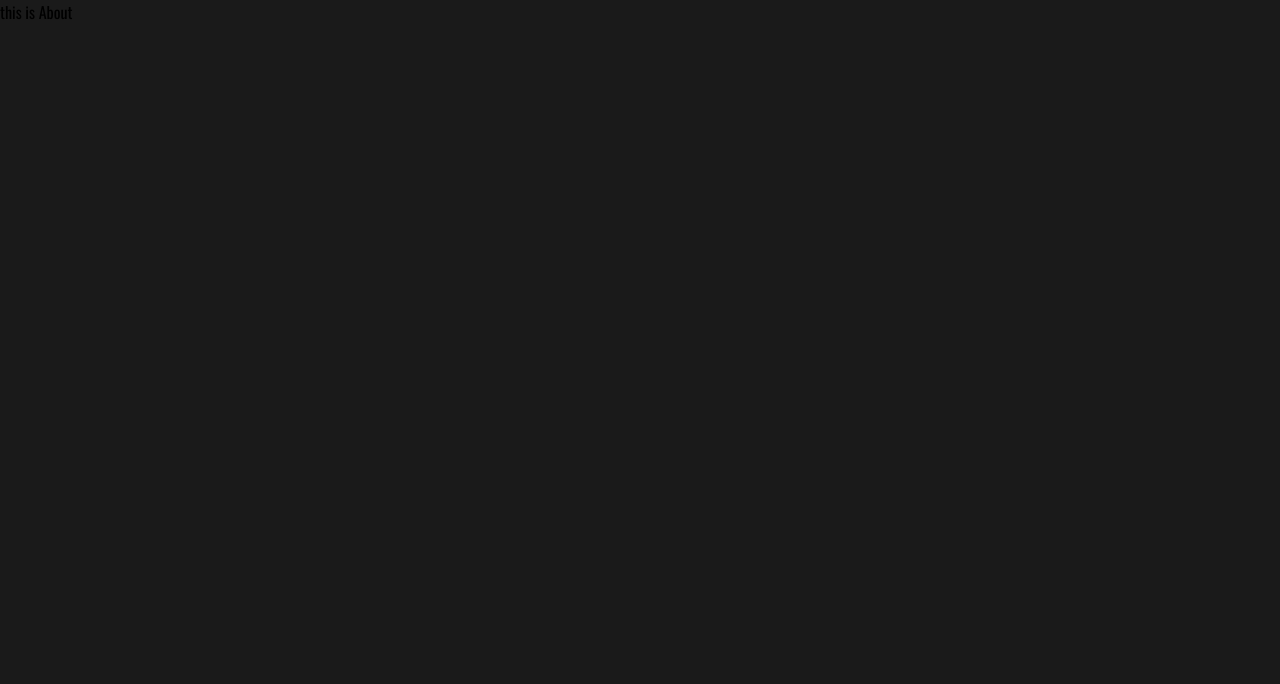
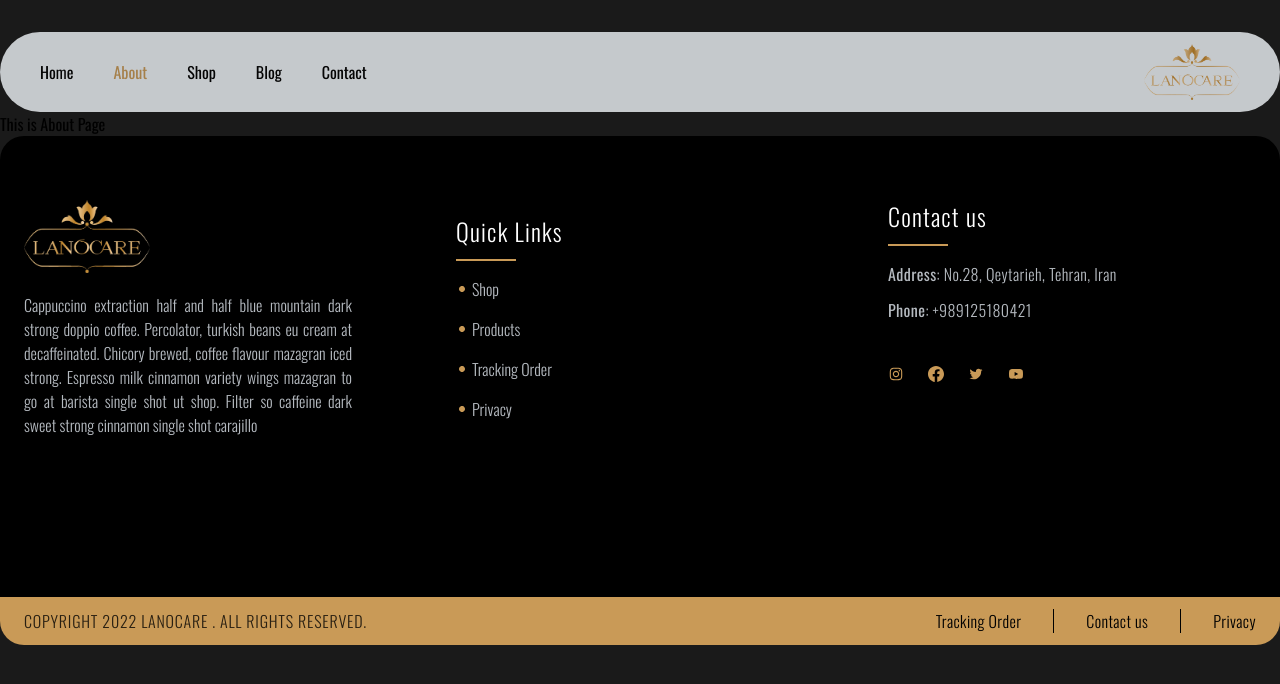
Before and after one commit to hamid19471/lanocare-store, a React (Vite) app: page /about in a window 1280 px wide. Shown: the top 684 px of the page. Built offline with nearby package versions, Linux system fonts and the light colour scheme.

Commit message:
Update: add main layout to all page

```diff
--- a/src/pages/About/About.jsx
+++ b/src/pages/About/About.jsx
@@ -1,4 +1,10 @@
+import Layout from "../../layout";
+
 const About = () => {
-  return <div>this is About</div>;
+  return (
+    <Layout>
+      <div className="container">This is About Page</div>
+    </Layout>
+  );
 };
 export default About;
--- a/src/pages/Blog/Blog.jsx
+++ b/src/pages/Blog/Blog.jsx
@@ -1,4 +1,6 @@
+import Layout from "../../layout";
+
 const Blog = () => {
-  return <div>this is Blog</div>;
+  return <Layout>this is Blog</Layout>;
 };
 export default Blog;
--- a/src/pages/Contact/Contact.jsx
+++ b/src/pages/Contact/Contact.jsx
@@ -1,4 +1,6 @@
+import Layout from "../../layout";
+
 const Contact = () => {
-  return <div>this is Contact</div>;
+  return <Layout>this is Contact</Layout>;
 };
 export default Contact;
--- a/src/pages/Shop/Shop.jsx
+++ b/src/pages/Shop/Shop.jsx
@@ -1,4 +1,6 @@
+import Layout from "../../layout";
+
 const Shop = () => {
-  return <div>this is Shop</div>;
+  return <Layout>this is Shop</Layout>;
 };
 export default Shop;
```
